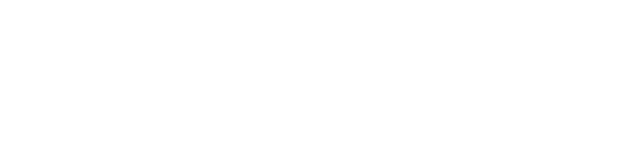
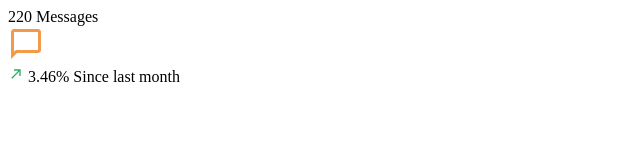
Before and after one commit to HuascarGutierrez/1er_parcial, a plain HTML site: page index.html in a window 1280 px wide. Shown: the whole page, without its empty margins (0-640 px from the left). Drawn offline with Linux system fonts and the light colour scheme.

Commit message:
fin estructura

```diff
--- a/index.html
+++ b/index.html
@@ -3,22 +3,28 @@
 <head>
     <meta charset="UTF-8">
     <meta name="viewport" content="width=device-width, initial-scale=1.0">
+    <link>
     <title>1er parcial</title>
 </head>
 <body>
     <article>
         <div>
             <div>
-                <span></span>
-                <span></span>
+                <span>220</span>
+                <span>Messages</span>
             </div>
             <picture>
-
+                    <svg width="36" height="36" viewBox="0 0 36 36" fill="none" xmlns="http://www.w3.org/2000/svg">
+                                        <path d="M30 3H6C4.35 3 3 4.35 3 6V33L9 27H30C31.65 27 33 25.65 33 24V6C33 4.35 31.65 3 30 3ZM30 24H7.8L6 25.8V6H30V24Z" fill="#F2994A"/>
+                                        </svg>
             </picture>
         </div>
         <div>
-            <span></span>
-            <span></span>
+            <span><svg width="16" height="16" viewBox="0 0 16 16" fill="none" xmlns="http://www.w3.org/2000/svg">
+                <path d="M3.33331 11.7267L10.3933 4.66668H5.99998V3.33334H12.6666V10H11.3333V5.60668L4.27331 12.6667L3.33331 11.7267Z" fill="#27AE60"/>
+                </svg>
+                3.46%</span>
+            <span>Since last month</span>
         </div>
     </article>
 </body>
```
Also changed, not shown: icons/arrow-top-right.svg (added).
